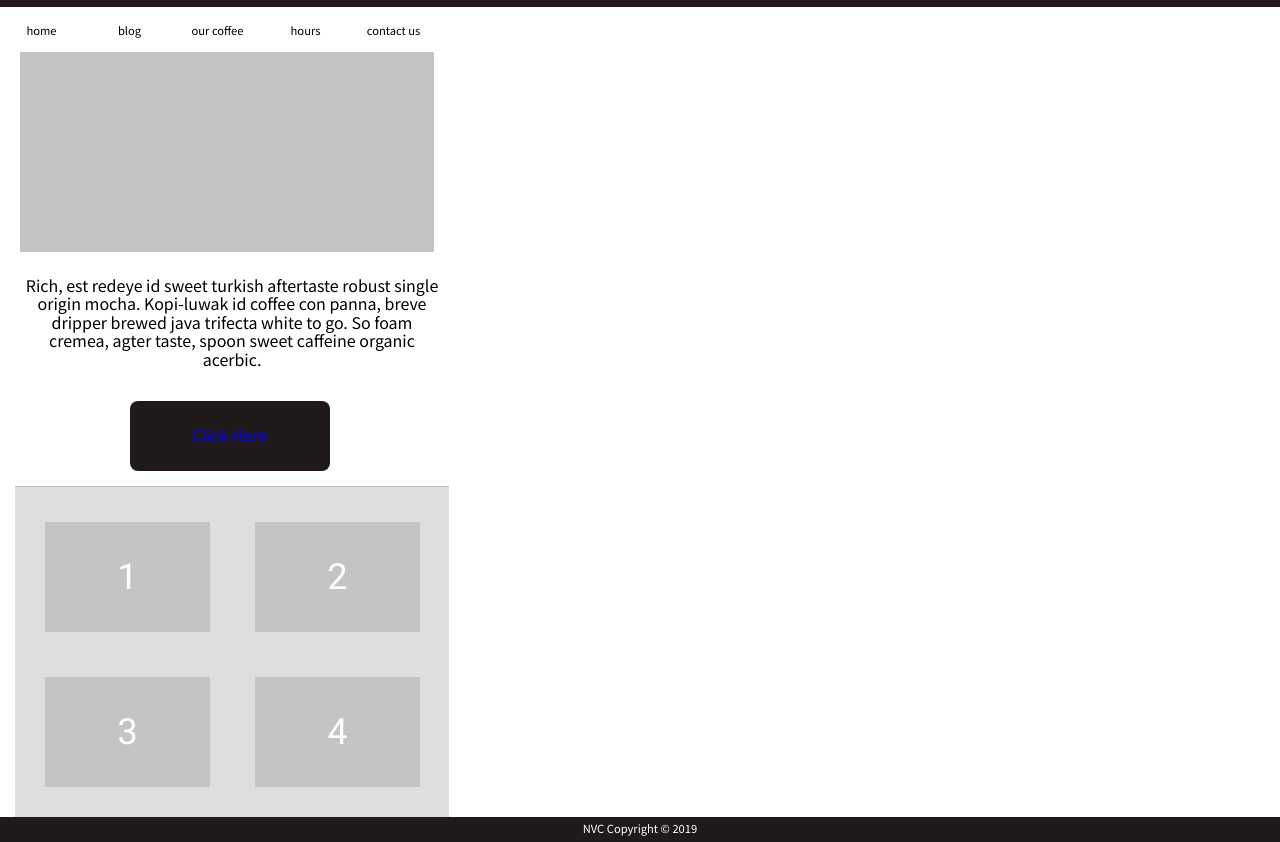
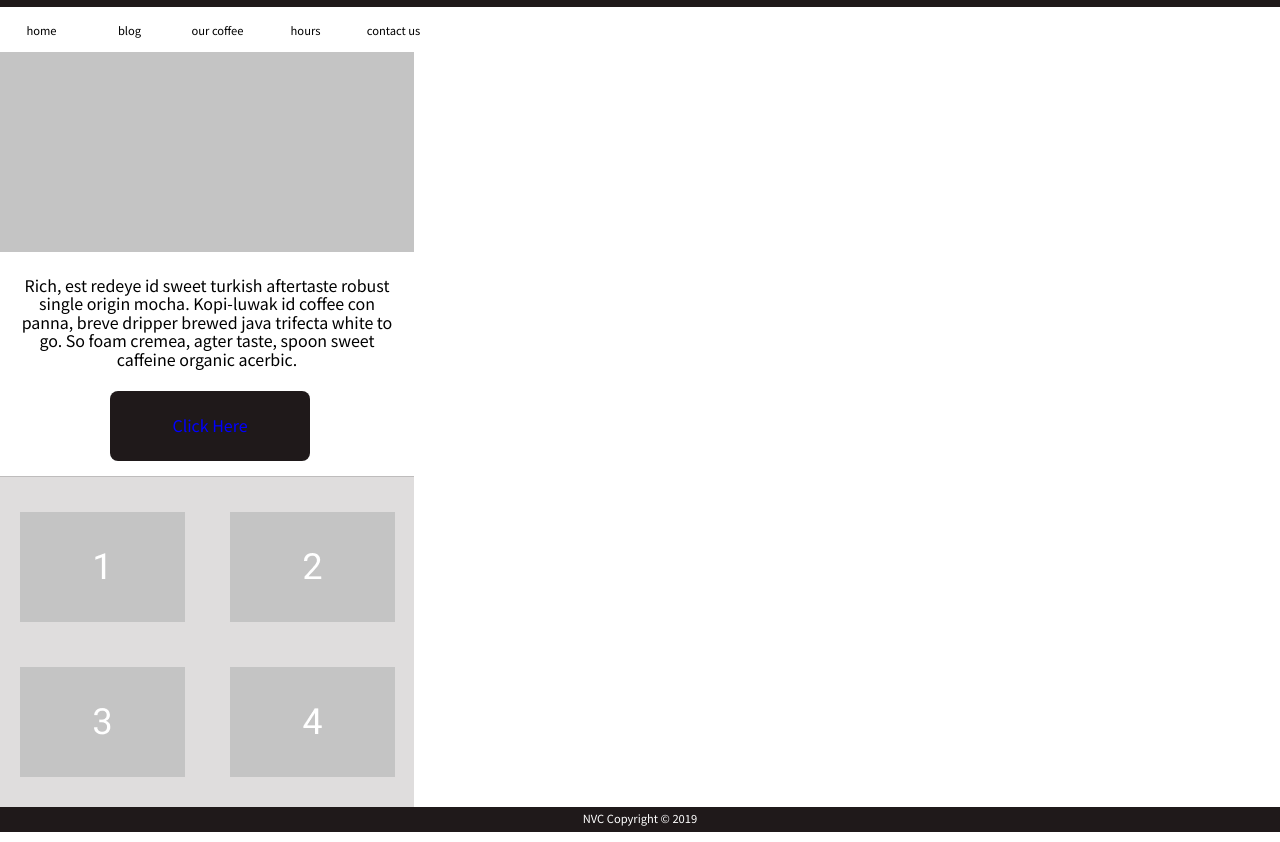
Before and after one commit to tmrandle/web2Fall20, a plain HTML site: page index.html in a window 1280 px wide. Shown: the part 73-915 px from the top of the page. Drawn offline with Linux system fonts and the light colour scheme.

Commit message:
small changes to main.scss

```diff
--- a/styles/main.scss
+++ b/styles/main.scss
@@ -6,7 +6,7 @@
 @mixin btn() {
     height: 30px;
     width: 150px;
-    margin: 5px 130px 5px 130px;
+    margin: 0px 130px 5px 110px;
     padding: 25px 25px 15px 25px;
     color: $whiteTextColor;
     font-family: $smallFont;
@@ -73,14 +73,14 @@ nav{
     figure{
         height: 200px;
         width: 414px;
-        margin: 10px;
-        padding: 10px;
+        margin: 10px 0px;
+        padding: 10px 0px;
     }
     p{
         height: 100px;
-        width: 414px;
-        margin: 15px;
-        padding: 10px;
+        width: 374px;
+        margin: 15px 0px 5px 0px;
+        padding: 10px 20px;
         text-align: center;
         font-family: $smallFont;
     }
@@ -92,8 +92,8 @@ nav{
 .pics{
     height: 320px;
     width: 414px;
-    margin: 15px 15px 0px 15px;
-    padding: 10px 10px 0px 10px;
+    margin: 15px 0px 0px 0px;
+    padding: 10px 0px 0px 0px;
     background-color: $picBackground;
     border-top: 1px solid rgba(55,55,55,0.2);
     display: grid;
```
Also changed, not shown: styles/main.css, 1 other file.
